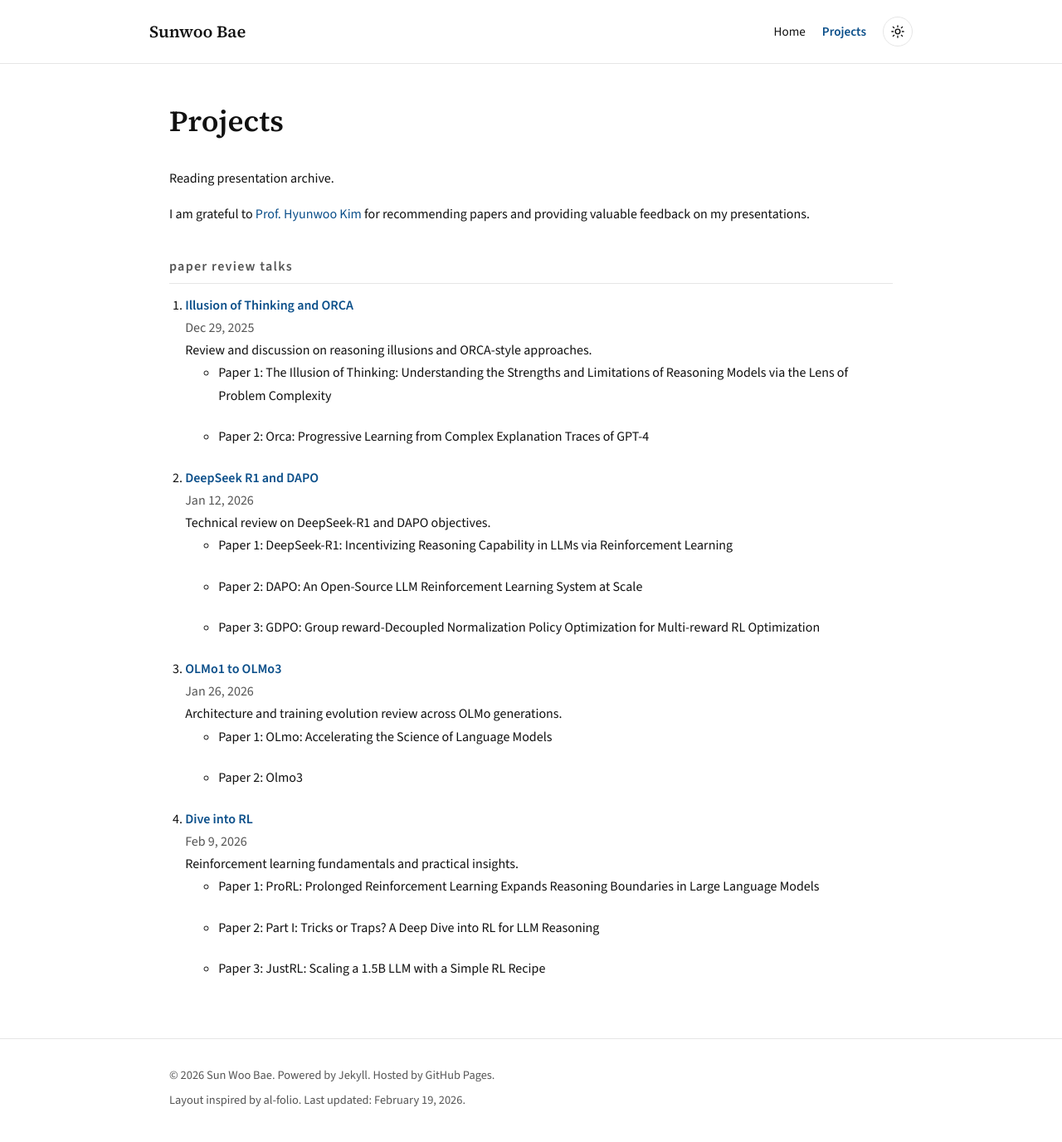
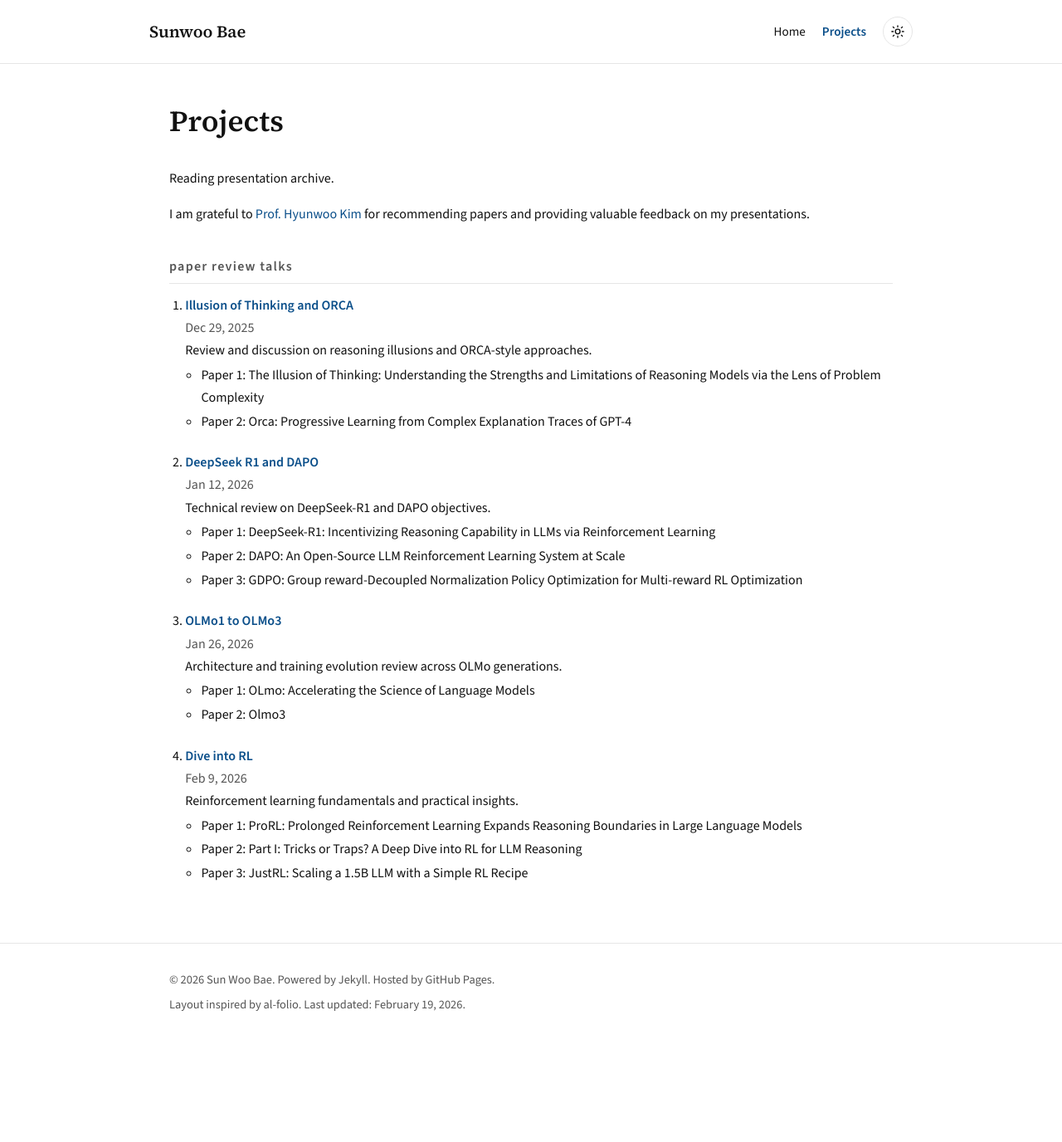
Before and after one commit to sunwoo02/sunwoo02.github.io, a Jekyll site: the page built from _pages/projects.md, in a window 1280 px wide. Shown: the whole page at 83% size. Built offline with Jekyll 4.4.1, drawn with Linux system fonts in a browser that asks for light colours; after the commit the page ends 1261 px from its top, so only the background shows below that.

Commit message:
Update style.css

```diff
--- a/assets/css/style.css
+++ b/assets/css/style.css
@@ -258,9 +258,22 @@ html[data-theme="dark"] .theme-toggle .icon-moon {
   margin: 0;
 }
 
-.pub-list li,
-.project-list li {
+.pub-list > li,
+.project-list > li {
   margin-bottom: 1.4rem;
+}
+
+.paper-sublist {
+  margin: 0.15rem 0 0.1rem;
+  padding-left: 1.2rem;
+}
+
+.paper-sublist li {
+  margin: 0.1rem 0;
+}
+
+.paper-sublist li:last-child {
+  margin-bottom: 0;
 }
 
 .contact-list {
```
